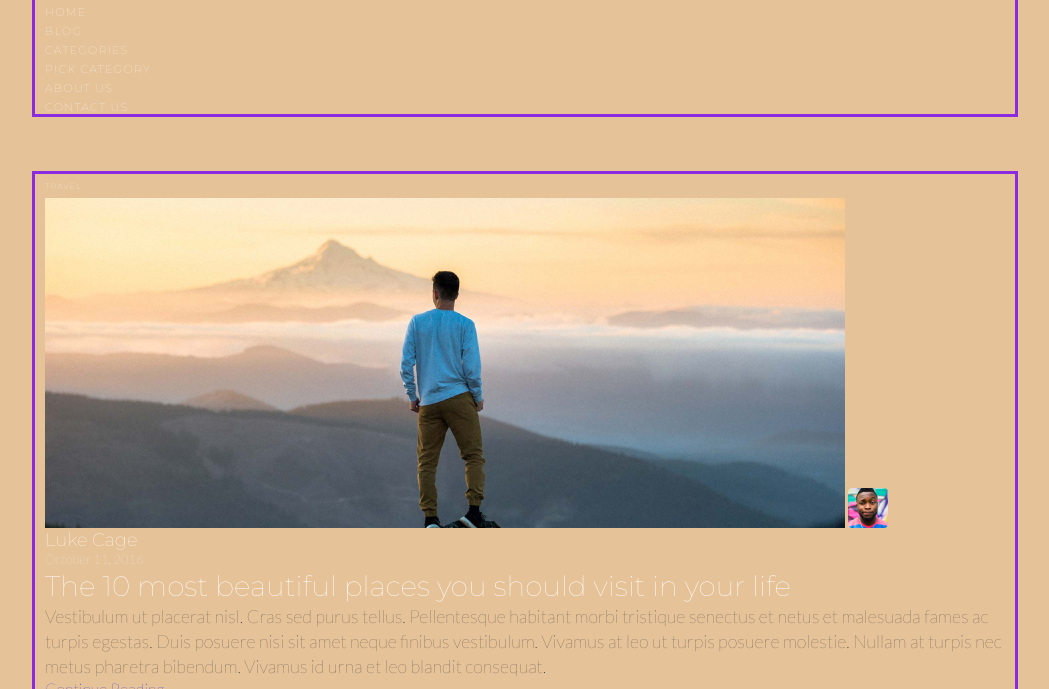
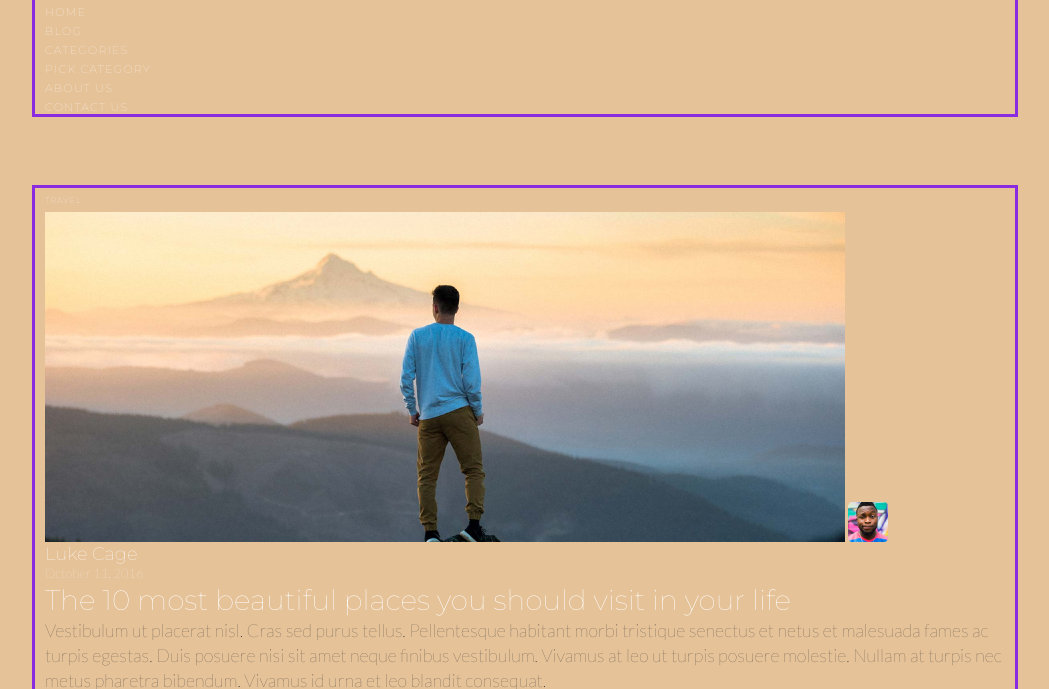
Before and after one commit to MarkUA-top/controll, a plain HTML site: page index.html in a window 1280 px wide. Shown: the part 111-800 px from the top of the page, without its empty margins (115-1164 px from the left). Drawn offline with Linux system fonts and the light colour scheme.

Commit message:
Update style.css

```diff
--- a/css/style.css
+++ b/css/style.css
@@ -21,7 +21,7 @@
 }
 .header {
   padding-top: 60px;
-  padding-bottom: 60px;
+  padding-bottom: 74px;
 }
 .header-item {
   color: var(--textcolor);
```
